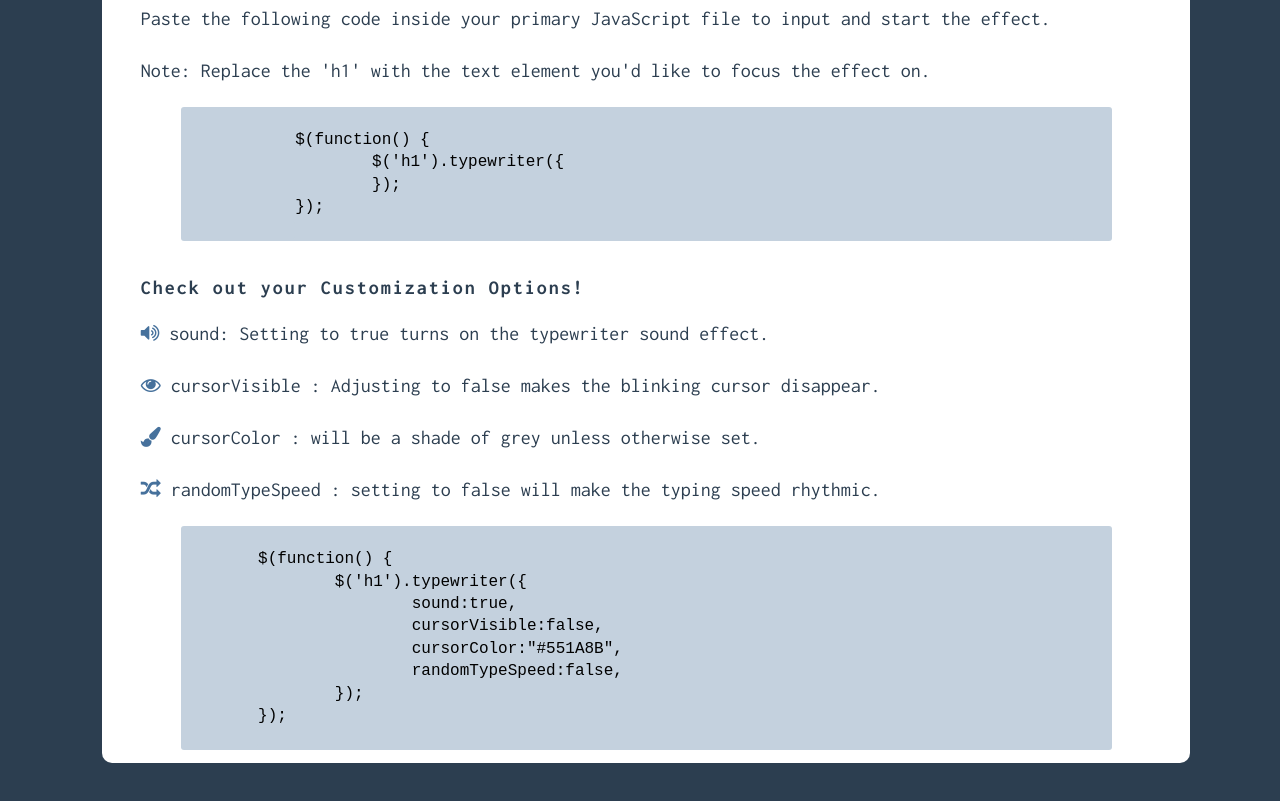
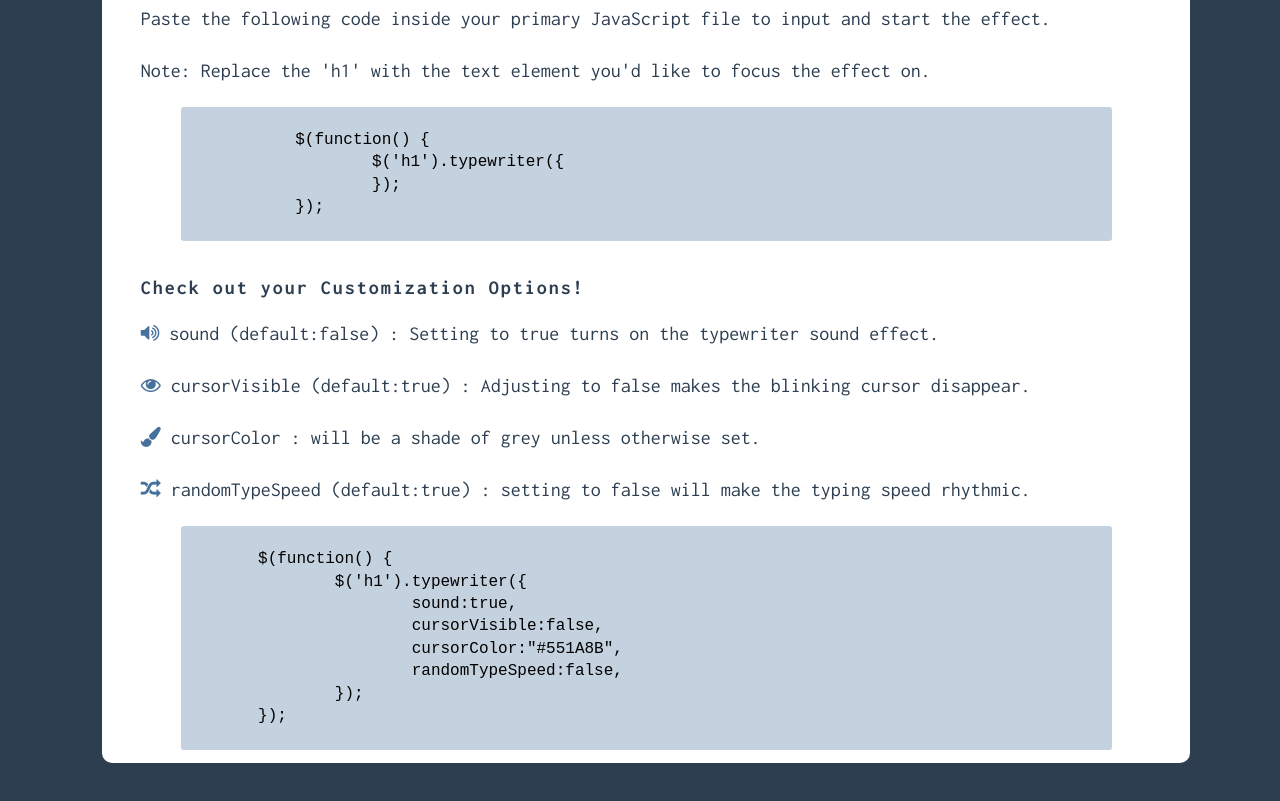
Before and after one commit to allisonplus/jquery-typewriter, a website: page index.html in a window 1280 px wide. Shown: the part 1672-2473 px from the top of the page. Drawn offline with nearby package versions, Linux system fonts and the light colour scheme.

Commit message:
adjusted customization details

```diff
--- a/index.html
+++ b/index.html
@@ -67,10 +67,10 @@
 
 		<h3>Check out your Customization Options!</h3>
 
-		<p><i class="fa fa-volume-up"></i>sound: Setting to true turns on the typewriter sound effect.</p>
-		<p><i class="fa fa-eye"></i>cursorVisible : Adjusting to false makes the blinking cursor disappear.</p>
+		<p><i class="fa fa-volume-up"></i>sound (default:false) : Setting to true turns on the typewriter sound effect.</p>
+		<p><i class="fa fa-eye"></i>cursorVisible (default:true) : Adjusting to false makes the blinking cursor disappear.</p>
 		<p><i class="fa fa-paint-brush"></i>cursorColor : will be a shade of grey unless otherwise set.</p>
-		<p><i class="fa fa-random"></i>randomTypeSpeed : setting to false will make the typing speed rhythmic.</p>
+		<p><i class="fa fa-random"></i>randomTypeSpeed (default:true) : setting to false will make the typing speed rhythmic.</p>
 
 	<pre><code>
 	$(function() {
```
